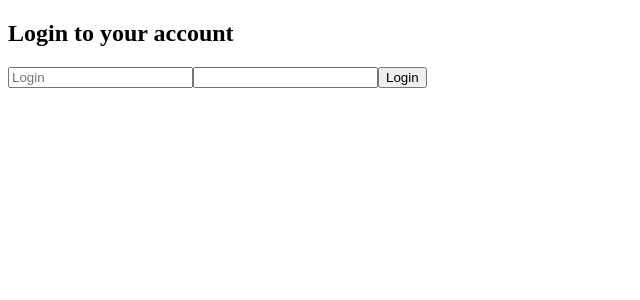
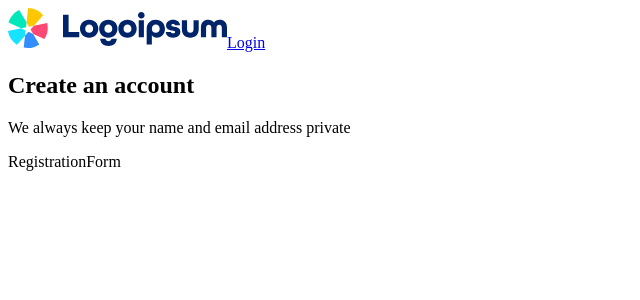
Before and after one commit to IrynaKr1/react-form, a React (Vite) app: page /register in a window 1280 px wide. Shown: the top 300 px of the page, without its empty margins (0-640 px from the left). Built offline with nearby package versions, Linux system fonts and the light colour scheme.

Commit message:
Add routing

```diff
--- a/package.json
+++ b/package.json
@@ -13,6 +13,7 @@
     "formik": "^2.4.9",
     "react": "^19.2.0",
     "react-dom": "^19.2.0",
+    "react-router": "^7.9.5",
     "yup": "^1.7.1"
   },
   "devDependencies": {
--- a/src/App.jsx
+++ b/src/App.jsx
@@ -1,8 +1,17 @@
 import './App.css';
+import { BrowserRouter, Routes, Route, Navigate } from 'react-router';
 import LoginPage from './pages/LoginPage';
+import RegistrationPage from './pages/RegistrationPage';
 
 function App() {
-  return <LoginPage />;
+  return (
+    <BrowserRouter>
+      <Routes>
+        <Route path='/register' element={<RegistrationPage />} />
+        <Route path='/' element={<LoginPage />} />
+      </Routes>
+    </BrowserRouter>
+  );
 }
 
 export default App;
--- /dev/null
+++ b/src/components/forms/RegistrationForm/index.jsx
@@ -0,0 +1,7 @@
+import React from 'react';
+
+function RegistrationForm() {
+  return <div>RegistrationForm</div>;
+}
+
+export default RegistrationForm;
--- a/src/pages/LoginPage/index.jsx
+++ b/src/pages/LoginPage/index.jsx
@@ -1,9 +1,14 @@
 import React from 'react';
 import LoginForm from '../../components/forms/LoginForm';
+import { Link } from 'react-router';
 
 function LoginPage() {
   return (
     <section>
+      <header>
+        <img src='logoipsum-410.svg' alt='Logo for page' />
+        <Link to='/register'>Signup</Link>
+      </header>
       <h2>Login to your account</h2>
       <LoginForm />
     </section>
--- /dev/null
+++ b/src/pages/RegistrationPage/index.jsx
@@ -0,0 +1,18 @@
+import { Link } from 'react-router';
+import RegistrationForm from '../../components/forms/RegistrationForm';
+
+function RegistrationPage() {
+  return (
+    <section>
+      <header>
+        <img src='logoipsum-410.svg' alt='Logo for page' />
+        <Link to='/'>Login</Link>
+      </header>
+      <h2>Create an account</h2>
+      <p>We always keep your name and email address private</p>
+      <RegistrationForm />
+    </section>
+  );
+}
+
+export default RegistrationPage;
```
Also changed, not shown: public/logoipsum-410.svg (added), src/components/forms/RegistrationForm/RegistrationForm.module.scss (added), 1 other file (tests, documents, lock files or other folders).
